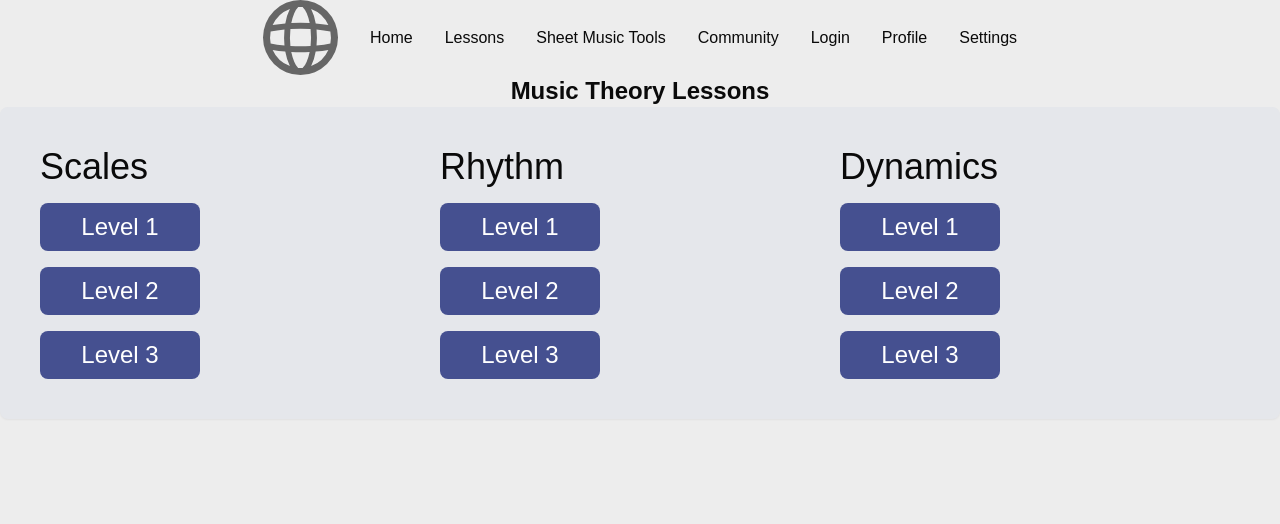
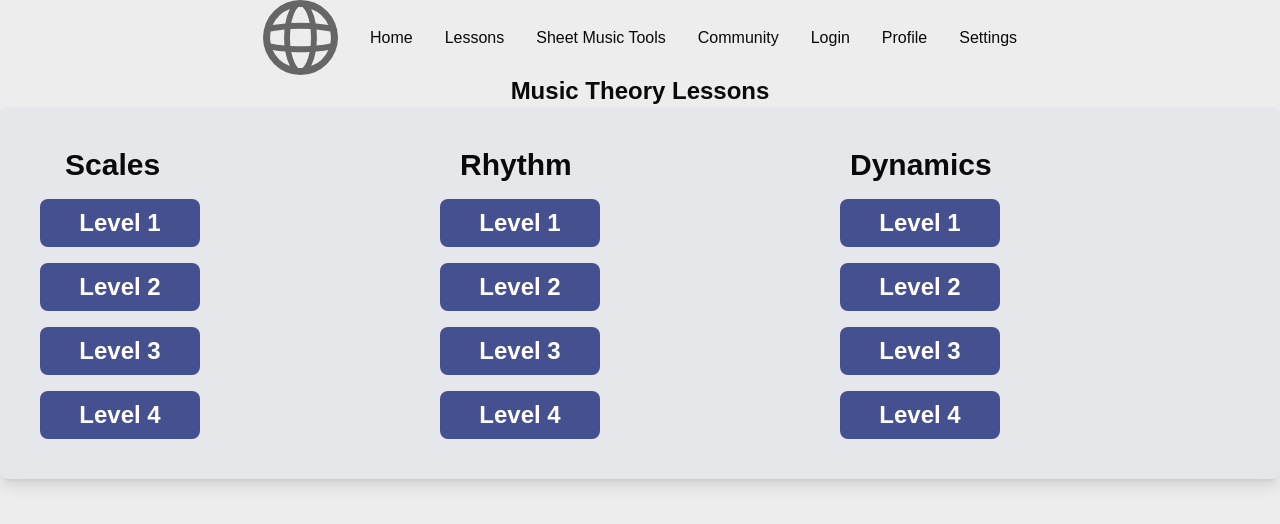
Before and after one commit to simchildress/NoTrebleTesting, a Next.js app: page /Lessons in a window 1280 px wide. Shown: the top 524 px of the page. Built offline with nearby package versions, Linux system fonts and the light colour scheme.

Commit message:
adding onto lessons page

```diff
--- a/src/app/Lessons/page.js
+++ b/src/app/Lessons/page.js
@@ -1,28 +1,34 @@
 export default function Lessons(){
 
     const Columns = () =>
-    <div className=" w-full bg-gray-100 h-100 grid grid-cols-3 bg-gray-200 shadow-sm p-10 rounded-lg">
-    <div className="col-span-1 text-bold text-4xl ">Scales</div>
-    <div className="col-span-1 text-bold text-4xl ">Rhythm</div>
-    <div className="col-span-1 text-bold text-4xl ">Dynamics</div>
-    <button className="col-span-1 text-semibold text-2xl w-40 bg-[#455090] text-white py-2
+    <div className=" w-full bg-gray-200 h-100 grid grid-cols-3 bg-gray-200 shadow-lg p-10 rounded-lg">
+    <div style={{ transform: 'translateX(25px)' }} className="col-span-1 font-bold text-3xl ">Scales</div>
+    <div style={{ transform: 'translateX(20px)' }} className="col-span-1 font-bold text-3xl ">Rhythm</div>
+    <div style={{ transform: 'translateX(10px)' }} className="col-span-1 font-bold text-3xl ">Dynamics</div>
+    <button className="col-span-1 font-semibold text-2xl w-40 bg-[#455090] text-white py-2
     rounded-lg hover:bg-[#102437] mt-4 ">Level 1</button>
-    <button className="col-span-1 text-semibold text-2xl w-40 bg-[#455090] text-white py-2
+    <button className="col-span-1 font-semibold text-2xl w-40 bg-[#455090] text-white py-2
     rounded-lg hover:bg-[#102437] mt-4 ">Level 1</button>
-    <button className="col-span-1 text-semibold text-2xl w-40 bg-[#455090] text-white py-2
+    <button className="col-span-1 font-semibold text-2xl w-40 bg-[#455090] text-white py-2
     rounded-lg hover:bg-[#102437] mt-4">Level 1</button>
-    <button className="col-span-1 text-semibold text-2xl w-40 bg-[#455090] text-white py-2
+    <button className="col-span-1 font-semibold text-2xl w-40 bg-[#455090] text-white py-2
     rounded-lg hover:bg-[#102437] mt-4">Level 2</button>
-    <button className="col-span-1 text-semibold text-2xl w-40 bg-[#455090] text-white py-2
+    <button className="col-span-1 font-semibold text-2xl w-40 bg-[#455090] text-white py-2
     rounded-lg hover:bg-[#102437] mt-4">Level 2</button>
-    <button className="col-span-1 text-semibold text-2xl w-40 bg-[#455090] text-white py-2
+    <button className="col-span-1 font-semibold text-2xl w-40 bg-[#455090] text-white py-2
     rounded-lg hover:bg-[#102437] mt-4">Level 2</button>
-    <button className="col-span-1 text-semibold text-2xl w-40 bg-[#455090] text-white py-2
+    <button className="col-span-1 font-semibold text-2xl w-40 bg-[#455090] text-white py-2
     rounded-lg hover:bg-[#102437] mt-4">Level 3</button>
-    <button className="col-span-1 text-semibold text-2xl w-40 bg-[#455090] text-white py-2
+    <button className="col-span-1 font-semibold text-2xl w-40 bg-[#455090] text-white py-2
     rounded-lg hover:bg-[#102437] mt-4">Level 3</button>
-    <button className="col-span-1 text-semibold text-2xl w-40 bg-[#455090] text-white py-2
+    <button className="col-span-1 font-semibold text-2xl w-40 bg-[#455090] text-white py-2
     rounded-lg hover:bg-[#102437] mt-4">Level 3</button>
+    <button className="col-span-1 font-semibold text-2xl w-40 bg-[#455090] text-white py-2
+    rounded-lg hover:bg-[#102437] mt-4">Level 4</button>
+    <button className="col-span-1 font-semibold text-2xl w-40 bg-[#455090] text-white py-2
+    rounded-lg hover:bg-[#102437] mt-4">Level 4</button>
+    <button className="col-span-1 font-semibold text-2xl w-40 bg-[#455090] text-white py-2
+    rounded-lg hover:bg-[#102437] mt-4">Level 4</button>
     </div>
 
 
```
